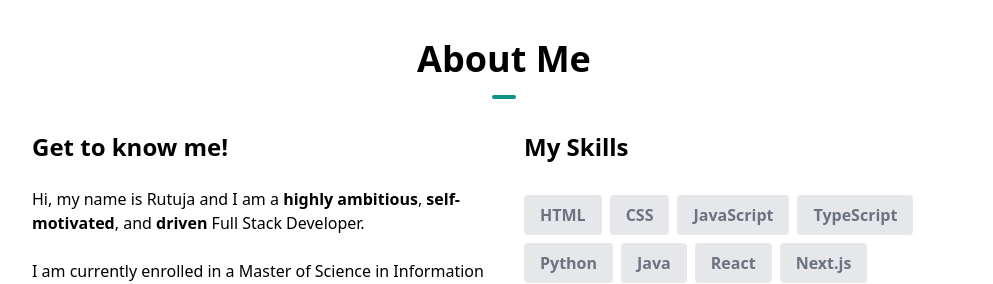
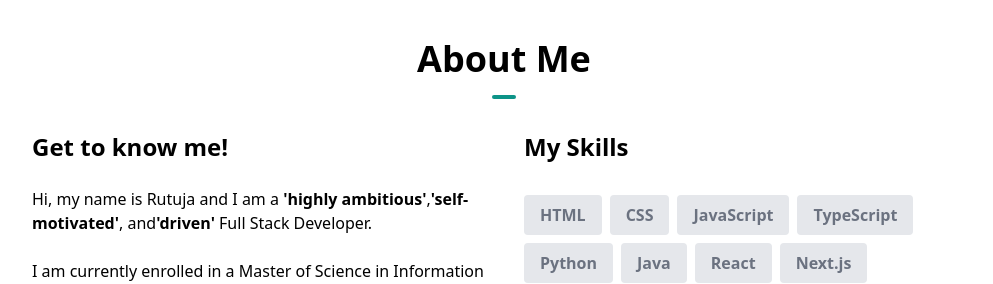
Before and after one commit to Rutuja-Ghogare/My-Portfolio, a Next.js app: page / in a window 1280 px wide. Shown: the part 1158-1442 px from the top of the page, without its empty margins (136-1129 px from the left). Built offline with nearby package versions, Linux system fonts and the light colour scheme.

Commit message:
updated about section

```diff
--- a/components/AboutSection.tsx
+++ b/components/AboutSection.tsx
@@ -22,19 +22,19 @@ const AboutSection = () => {
       <div className="my-12 pb-12 md:pt-16 md:pb-48">
         <h1 className="text-center font-bold text-4xl">
           About Me
-          <hr className="w-6 h-1 mx-auto my-4 bg-teal-600 border-0 rounded"></hr>
+          <hr className="w-6 h-1 mx-auto my-4 bg-teal-600 border-0 rounded" />
         </h1>
 
         <div className="flex flex-col space-y-10 items-stretch justify-center align-top md:space-x-10 md:space-y-0 md:p-4 md:flex-row md:text-left">
-          <div className="md:w-1/2 ">
+          <div className="md:w-1/2">
             <h1 className="text-center text-2xl font-bold mb-6 md:text-left">
               Get to know me!
             </h1>
             <p>
               Hi, my name is Rutuja and I am a{" "}
-              <span className="font-bold">{"highly ambitious"}</span>,
-              <span className="font-bold">{" self-motivated"}</span>, and
-              <span className="font-bold">{" driven"}</span> Full Stack Developer.
+              <span className="font-bold">&apos;highly ambitious&apos;</span>,
+              <span className="font-bold">&apos;self-motivated&apos;</span>, and
+              <span className="font-bold">&apos;driven&apos;</span> Full Stack Developer.
             </p>
             <br />
             <p>
@@ -42,12 +42,12 @@ const AboutSection = () => {
               Systems program at Northeastern University, Boston.
               I am an enthusiastic Computer Engineer who enjoys problem solving in Software Engineering
               and User Experience. I have practiced programming in many different languages such as C, C++, JavaScript
-              and Python. Apart from this I'm more interested in Front end Development and UI/UX design.
+              and Python. Apart from this I&apos;m more interested in Front end Development and UI/UX design.
             </p>
             <br />
             <p>
               I have completed my Undergraduation from Pune University with a (8.71/10 GPA) in Computer Science.
-            I've been constantly involved in developing scalable and relevant projects for my coursework and personal interests,
+              I&apos;ve been constantly involved in developing scalable and relevant projects for my coursework and personal interests,
               and I hope to use my skill set to reinvent techniques and specialize in software and front end development to deliver
               high-quality products.
             </p>
@@ -57,7 +57,7 @@ const AboutSection = () => {
               <span className="font-bold text-teal-500">
                 never stop growing
               </span>{" "}
-              and that&#39;s what I strive to do, I have a passion for
+              and that&apos;s what I strive to do, I have a passion for
               technology and a desire to always push the limits of what is
               possible. I am excited to see where my career takes me and am
               always open to new opportunities. 🙂
```
Lines whose indentation alone changed are shown as unchanged.
